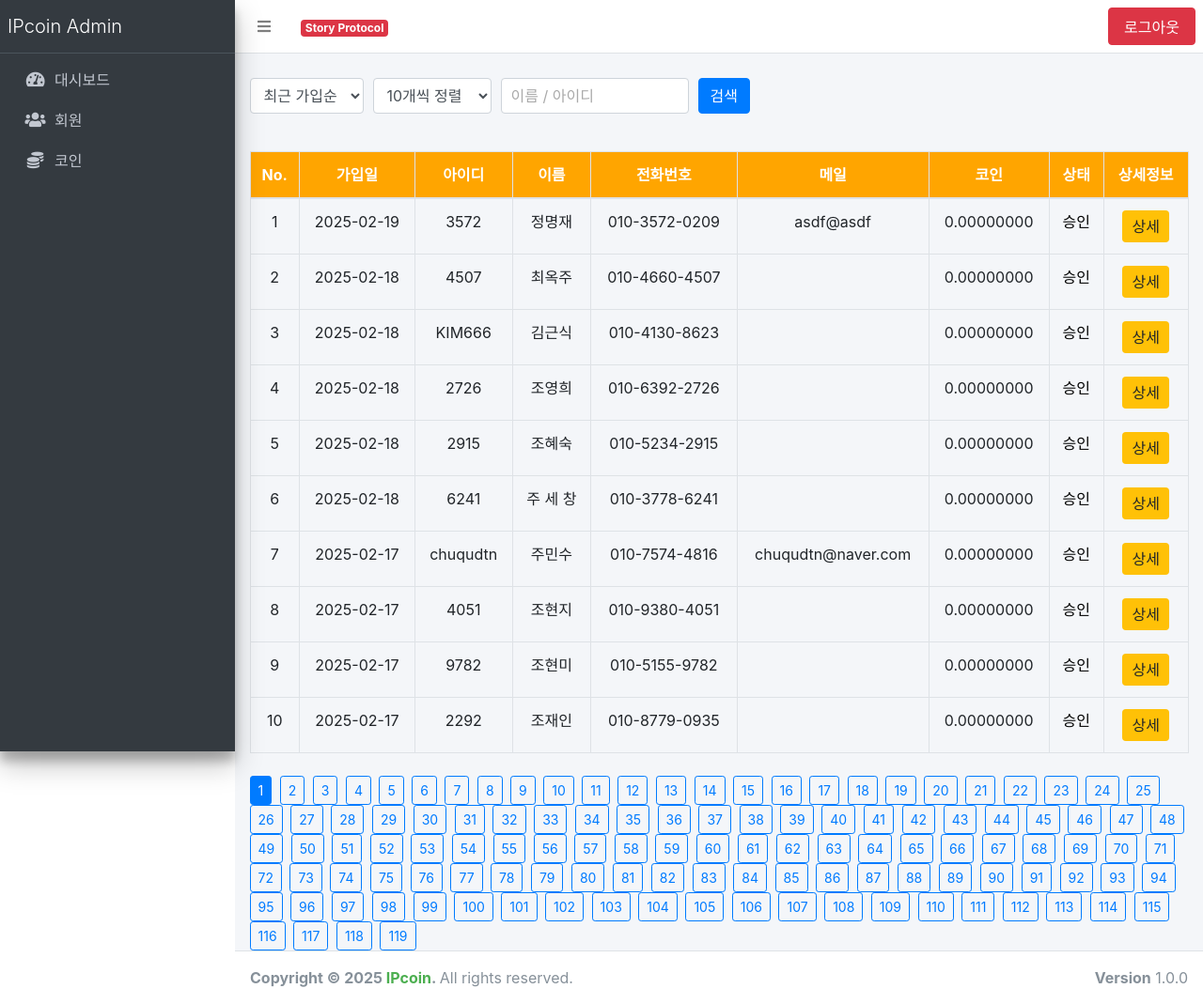
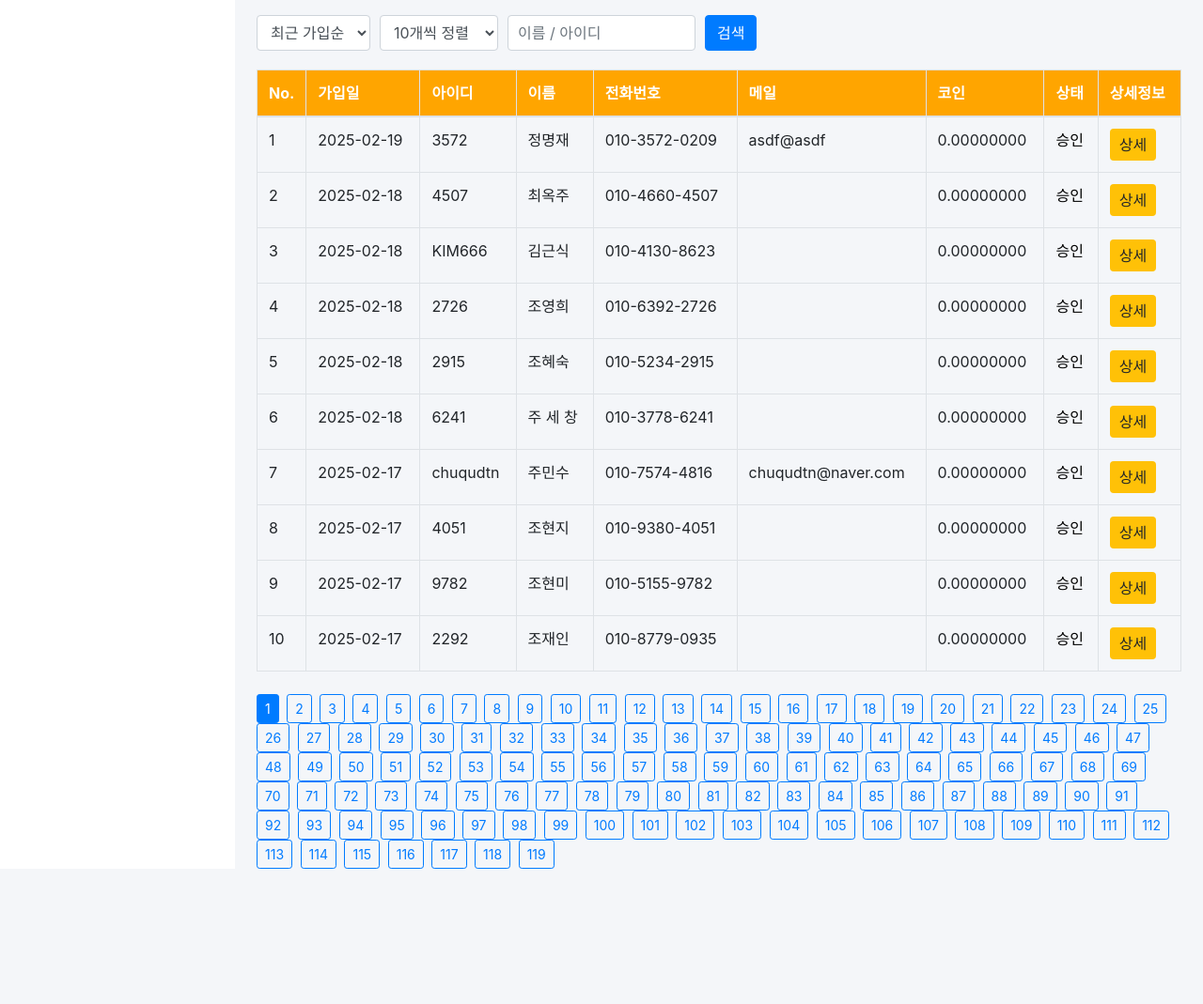
Before and after one commit to johanhyup/ipcoin, a PHP site: page /wd/master/manage_user/userlist_view.php in a window 1280 px wide. Shown: the whole page at 94% size. After the commit the page ends 925 px from the top, so only its background shows below. Run offline with PHP 8.4, Linux system fonts and the light colour scheme; data comes from the database, SQL or seed files in the repository; some libraries are stand-ins or nearby versions.

Commit message:
ㄴㄹㅇㅈㄹㅇ

```diff
--- a/ipcoin/master/manage_user/userlist_view.php
+++ b/ipcoin/master/manage_user/userlist_view.php
@@ -1,38 +1,25 @@
 <?php
-/**
- * userlist_view.php
- * - "회원" 메뉴 클릭 시 이동하는 단일 페이지 예시
- * - 페이지 상단에 검색바(Search Bar),
- * - 하단에 회원 목록 테이블
- * - 승인 버튼 / 상세정보 팝업(모달) 포함
- */
-
-// 세션, 인증, config 등 필요하다면 추가
 session_start();
 require_once dirname(__DIR__) . '/../config.php';
-
-// DB 연결 (기존 로직대로)
+// DB 연결 예시
 $conn = new mysqli($servername, $username, $password, $dbname);
 if ($conn->connect_error) {
     die("DB 연결 실패: " . $conn->connect_error);
 }
 ?>
-
 <!DOCTYPE html>
 <html lang="ko">
 <head>
   <meta charset="UTF-8">
   <title>회원 관리</title>
-  <!-- 반응형 -->
-  <meta name="viewport" content="width=device-width, initial-scale=1.0">
-
-  <!-- AdminLTE / Bootstrap / FontAwesome CSS (예시) -->
-  <link rel="stylesheet" href="https://cdnjs.cloudflare.com/ajax/libs/font-awesome/5.15.3/css/all.min.css" />
+  <!-- AdminLTE / Bootstrap / jQuery 등 (예시) -->
   <link rel="stylesheet" href="https://cdn.jsdelivr.net/npm/admin-lte@3.2/dist/css/adminlte.min.css" />
-  <link rel="stylesheet" href="/master/assets/css/main.css" />
+  <link rel="stylesheet" href="https://cdn.jsdelivr.net/npm/bootstrap@4.5.2/dist/css/bootstrap.min.css" />
+  <script src="https://code.jquery.com/jquery-3.5.1.min.js"></script>
+  <script src="https://cdn.jsdelivr.net/npm/bootstrap@4.5.2/dist/js/bootstrap.min.js"></script>
 
   <style>
-    /* 검색바 스타일 (예시) */
+    /* 검색바 스타일 */
     .search-bar {
       display: flex;
       flex-wrap: wrap;
@@ -48,83 +35,51 @@ if ($conn->connect_error) {
     .search-bar button {
       height: 38px;
     }
-    .search-bar .form-control::placeholder {
-      color: #aaa;
-    }
-
-    /* 테이블 헤더 주황색, 글자 흰색 */
     .table thead th {
       background-color: orange;
       color: #fff;
       white-space: nowrap;
     }
-    /* 상태 버튼(미승인 시 파랑), 승인 텍스트(검정) */
     .btn-approve {
-      background-color: #007bff; /* 파랑 */
+      background-color: #007bff;
       color: #fff;
       border: none;
       padding: 5px 10px;
       cursor: pointer;
       border-radius: 4px;
     }
-
-    /* 상세정보 버튼(노랑) */
     .btn-detail {
-      background-color: #ffc107; /* 노랑 */
-      color: #212529; /* 검정 */
+      background-color: #ffc107;
+      color: #212529;
       border: none;
       padding: 5px 10px;
       cursor: pointer;
       border-radius: 4px;
     }
-
-    /* 모달 내부 스타일 살짝 */
-    .modal-header {
-      background-color: #f8f9fa;
-    }
-    .modal-body label {
-      font-weight: bold;
-    }
   </style>
 </head>
 <body class="hold-transition sidebar-mini layout-fixed">
 <div class="wrapper">
+  <!-- (선택) 상단바, 사이드바 등 필요하다면 include -->
 
-  <!-- 상단바 -->
-  <?php require_once dirname(__DIR__) . '/../master/frames/top_nav.php'; ?>
-
-  <!-- 사이드바 -->
-  <?php require_once dirname(__DIR__) . '/../master/frames/nav.php'; ?>
-
-  <!-- 메인 콘텐츠 WRAPPER -->
   <div class="content-wrapper">
     <section class="content pt-3">
       <div class="container-fluid">
 
         <!-- 1) 검색바 -->
         <div class="search-bar">
-          <!-- 첫 번째 셀렉트박스: 정렬 기준 -->
           <select id="sortType" class="form-control" style="width:auto;">
             <option value="recent">최근 가입순</option>
             <option value="coin">코인 보유순</option>
             <option value="name">가나다순</option>
           </select>
-
-          <!-- 두 번째 셀렉트박스: 페이지당 표시 개수 -->
           <select id="rowsPerPage" class="form-control" style="width:auto;">
             <option value="10">10개씩 정렬</option>
             <option value="20">20개씩 정렬</option>
             <option value="30">30개씩 정렬</option>
           </select>
-
-          <!-- 검색어 텍스트박스 (placeholder: "이름 / 아이디") -->
-          <input type="text" id="searchInput" class="form-control"
-                 placeholder="이름 / 아이디" style="width:200px;">
-
-          <!-- 검색 버튼 (파랑색) -->
-          <button id="searchBtn" class="btn btn-primary">
-            검색
-          </button>
+          <input type="text" id="searchInput" class="form-control" placeholder="이름 / 아이디" style="width:200px;">
+          <button id="searchBtn" class="btn btn-primary">검색</button>
         </div>
 
         <!-- 2) 회원 목록 테이블 -->
@@ -143,80 +98,63 @@ if ($conn->connect_error) {
                 <th>상세정보</th>
               </tr>
             </thead>
-            <tbody>
-              <!-- AJAX로 불러온 내용이 들어갈 예정 -->
-            </tbody>
+            <tbody><!-- AJAX 결과 --></tbody>
           </table>
         </div>
 
-        <!-- 페이지네이션 영역(필요 시) -->
         <div id="pagination" class="mt-2"></div>
-
       </div><!-- /.container-fluid -->
     </section>
   </div><!-- /.content-wrapper -->
 
-  <!-- 회원 상세정보 모달 -->
+  <!-- ============ 회원 상세정보 모달 ============ -->
   <div class="modal fade" id="userDetailModal" tabindex="-1" role="dialog"
        aria-labelledby="userDetailModalLabel" aria-hidden="true">
-    <div class="modal-dialog modal-lg" role="document"><!-- 좀 넓게 -->
+    <div class="modal-dialog modal-lg" role="document">
+      <!-- 모달 내용은 AJAX로 로드하여 #userDetailContent에 삽입 -->
       <div class="modal-content">
         <div class="modal-header">
-          <h5 class="modal-title" id="userDetailModalLabel">회원 상세정보</h5>
+          <h5 class="modal-title">회원 상세정보</h5>
           <button type="button" class="close" data-dismiss="modal" aria-label="Close">
-            <span aria-hidden="true">&times;</span>
+            <span>&times;</span>
           </button>
         </div>
-        <div class="modal-body">
-          <!-- 내용은 AJAX 로드 -->
-          <div id="userDetailContent">로딩중...</div>
-        </div>
-        <div class="modal-footer">
-          <!-- 닫기 버튼 -->
-          <button type="button" class="btn btn-secondary" data-dismiss="modal">닫기</button>
+        <div class="modal-body" id="userDetailContent">
+          <!-- user_detail.php 내용이 여기로 삽입됨 -->
         </div>
       </div>
     </div>
   </div>
 
-  <!-- Footer -->
-  <?php require_once dirname(__DIR__) . '/../master/frames/footer.php'; ?>
-
+  <!-- (선택) footer -->
 </div><!-- /.wrapper -->
 
-
 <script>
+// ----------------------------------------------
+// 1. 페이지 로딩 시 / 검색 버튼 클릭 시 -> 회원 목록 불러오기
+// ----------------------------------------------
 $(document).ready(function() {
-  // 검색 버튼 클릭 이벤트
   $('#searchBtn').on('click', function() {
-    loadUserList(1); // 첫 페이지부터 다시 로드
+    loadUserList(1);
   });
-
-  // 셀렉트박스 변경 시에도 자동으로 로드하도록
   $('#sortType, #rowsPerPage').on('change', function() {
     loadUserList(1);
   });
-
-  // 엔터키로 검색
   $('#searchInput').on('keyup', function(e) {
-    if(e.key === 'Enter') {
-      loadUserList(1);
-    }
+    if(e.key === 'Enter') loadUserList(1);
   });
 
   // 초기 로드
   loadUserList(1);
-
 });
 
-// 유저 목록 불러오기 함수 (페이지네이션 page 파라미터)
 function loadUserList(page) {
   let sortType = $('#sortType').val();
   let rowsPerPage = $('#rowsPerPage').val();
   let searchText = $('#searchInput').val().trim();
 
   $.ajax({
-    url: '/master/manage_user/user_list_ajax.php', // 예시 AJAX URL
+    url: '/master/manage_user/user_list_ajax.php', // 예시
     method: 'GET',
     data: {
       page: page,
@@ -226,56 +164,35 @@ function loadUserList(page) {
     },
     dataType: 'json',
     success: function(res) {
-      if(res.success) {
+      if (res.success) {
         renderUserTable(res.data.users, res.data.startIndex);
         renderPagination(res.data.totalPages, page);
       } else {
-        alert('회원 목록을 불러오지 못했습니다: ' + res.message);
+        alert('목록 로딩 실패: ' + res.message);
       }
     },
     error: function(err) {
       console.error(err);
-      alert('회원 목록 로드 중 오류가 발생했습니다.');
+      alert('목록 로딩 중 오류가 발생했습니다.');
     }
   });
 }
 
-// 테이블 렌더링
 function renderUserTable(users, startIndex) {
   let tbody = $('#userTable tbody');
   tbody.empty();
 
   if(!users || users.length === 0) {
-    let emptyRow = `
-      <tr>
-        <td colspan="9" style="text-align:center;">데이터가 없습니다.</td>
-      </tr>
-    `;
-    tbody.append(emptyRow);
+    tbody.append('<tr><td colspan="9" style="text-align:center;">데이터가 없습니다.</td></tr>');
     return;
   }
 
   users.forEach(function(user, i) {
-    let no = startIndex + i; // No. (시작 인덱스+i)
-    let approved = parseInt(user.approved) === 1; // DB에서 approved=1이면 승인됨
-    let statusHtml = '';
-
-    if(!approved) {
-      // 미승인 -> 승인 버튼
-      statusHtml = `<button class="btn-approve" onclick="approveUser(${user.id})">승인</button>`;
-    } else {
-      // 승인됨 -> 검정 텍스트
-      statusHtml = `<span style="color:black;">승인</span>`;
-    }
-
-    let detailBtnHtml = `
-      <button class="btn-detail" onclick="openDetailModal(${user.id})">
-        상세
-      </button>
-    `;
-
-    // 가입일: yyyy-mm-dd 로 잘라서 표시(예시)
-    let createdDate = (user.created_at) ? user.created_at.substring(0, 10) : '';
+    let no = startIndex + i;
+    let approved = parseInt(user.approved) === 1;
+    let statusHtml = approved ? '<span style="color:black;">승인</span>'
+                              : `<button class="btn-approve">승인</button>`;
+    let createdDate = (user.created_at || '').substring(0,10);
 
     let rowHtml = `
       <tr>
@@ -287,73 +204,49 @@ function renderUserTable(users, startIndex) {
         <td>${user.mb_email || ''}</td>
         <td>${user.coin_balance || 0}</td>
         <td>${statusHtml}</td>
-        <td>${detailBtnHtml}</td>
+        <td>
+          <button class="btn-detail" onclick="openDetailModal(${user.id})">상세</button>
+        </td>
       </tr>
     `;
     tbody.append(rowHtml);
   });
 }
 
-// 페이지네이션 렌더링
 function renderPagination(totalPages, currentPage) {
   let pagDiv = $('#pagination');
   pagDiv.empty();
-
   if(totalPages <= 1) return;
 
-  for(let i=1; i <= totalPages; i++) {
-    let btnClass = (i === currentPage) ? 'btn-primary' : 'btn-outline-primary';
+  for(let i=1; i<=totalPages; i++){
+    let cls = (i===currentPage) ? 'btn-primary' : 'btn-outline-primary';
     pagDiv.append(`
-      <button class="btn ${btnClass} btn-sm mr-1" onclick="loadUserList(${i})">
+      <button class="btn ${cls} btn-sm mr-1" onclick="loadUserList(${i})">
         ${i}
       </button>
     `);
   }
 }
 
-// 승인 버튼 클릭 시
-function approveUser(userId) {
-  if(!confirm('승인 처리하시겠습니까?')) return;
+// ----------------------------------------------
+// 2. 상세 모달 열기 -> user_detail.php 로 AJAX
+// ----------------------------------------------
+function openDetailModal(userId) {
+  // 모달 내용 초기화
+  $('#userDetailContent').html('로딩중...');
 
   $.ajax({
-    url: '/master/manage_user/approve_user.php', // 실제 승인 처리용 서버URL
-    method: 'POST',
-    data: { user_id: userId },
-    dataType: 'json',
-    success: function(res) {
-      if(res.success) {
-        alert('승인되었습니다.');
-        loadUserList(1); // 목록 새로고침
-      } else {
-        alert('승인 실패: ' + res.message);
-      }
-    },
-    error: function(err) {
-      console.error(err);
-      alert('승인 처리 중 오류가 발생했습니다.');
-    }
-  });
-}
-
-// 상세 모달 열기
-function openDetailModal(userId) {
-  // 모달 열기 전, 내용 초기화
-  $('#userDetailContent').html('로딩중...');
-
-  // Ajax로 상세정보 불러오기
-  $.ajax({
-    url: 'user_detail.php', // 현재 파일과 동일한 디렉토리 내에 있을 경우 상대경로 사용
+    url: 'user_detail.php', // 현재 파일과 같은 디렉토리에 있다고 가정
     method: 'GET',
     data: { user_id: userId },
     dataType: 'html',
     success: function(html) {
       $('#userDetailContent').html(html);
-      // 모달 열기
       $('#userDetailModal').modal('show');
     },
     error: function(err) {
       console.error(err);
-      alert('상세정보 불러오기 중 오류가 발생했습니다.');
+      alert('상세정보 로딩 중 오류');
     }
   });
 }
```
Also changed, not shown: ipcoin/master/manage_user/user_detail.php (+91 -66 lines), ipcoin/master/wallet/manual_deposit.php (added, +66 -0 lines).
